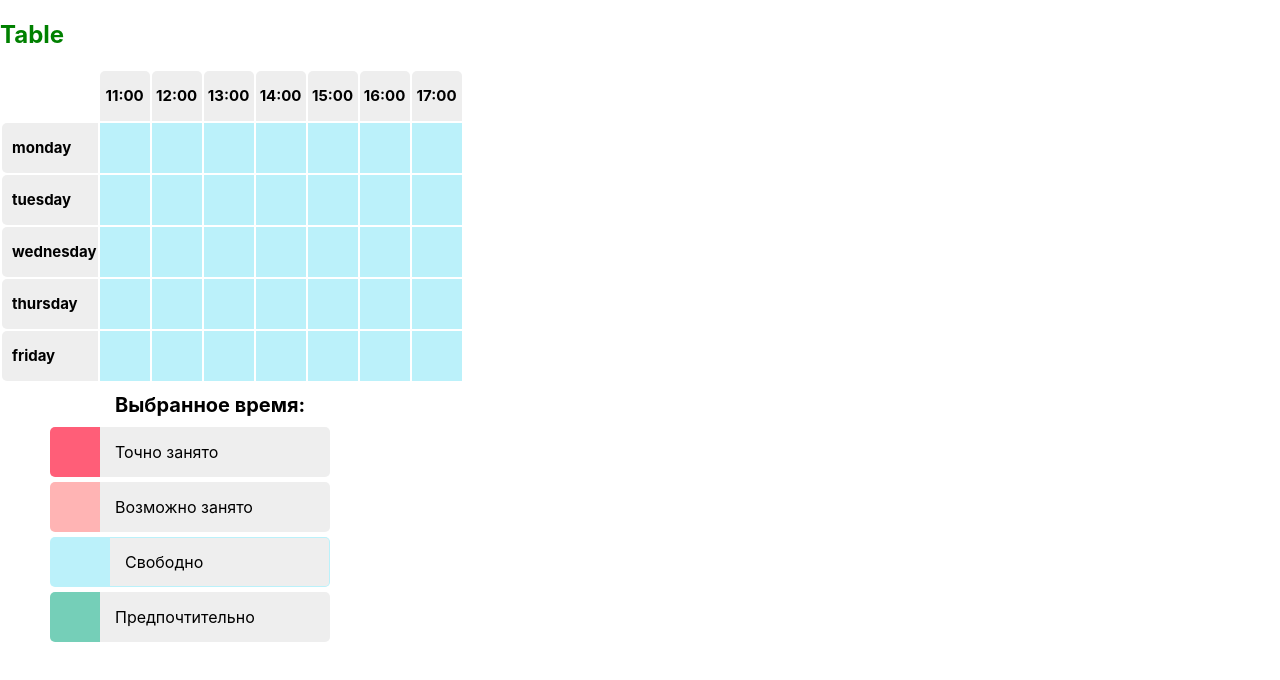
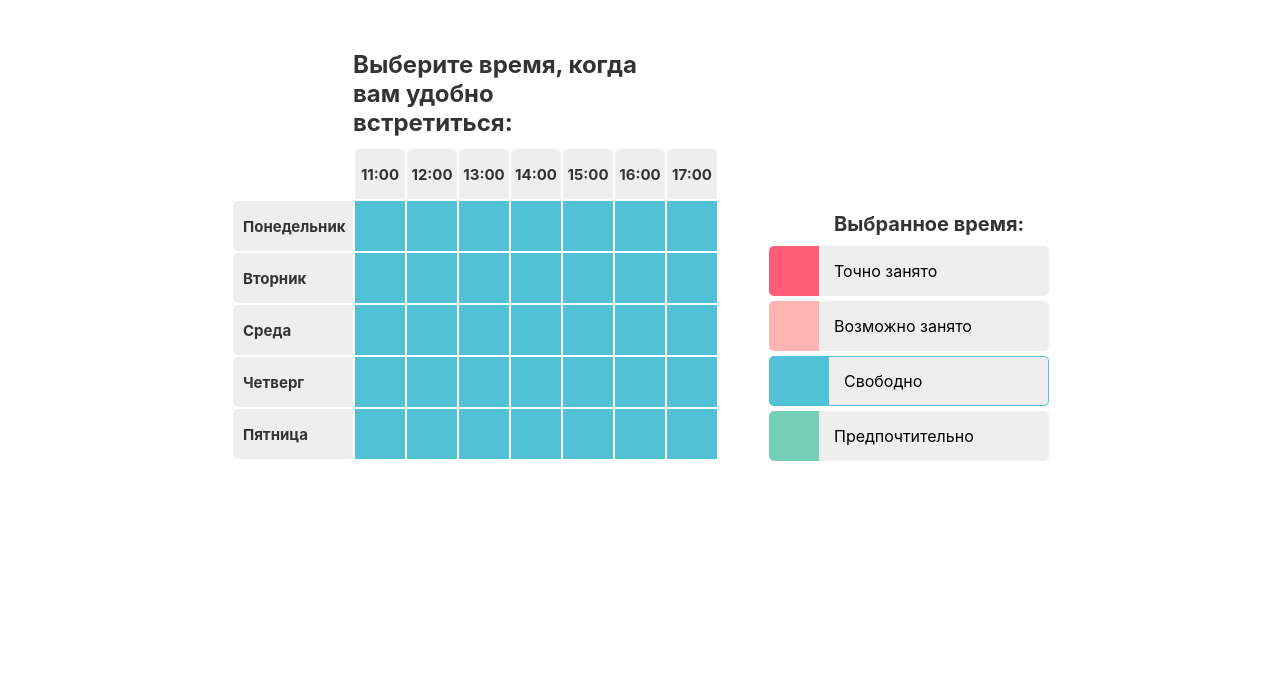
Before and after one commit to fmvasilenko/calendar, a React (Create React App) app: page /table in a window 1280 px wide. Shown: the top 680 px of the page. Built offline with nearby package versions, Linux system fonts and the light colour scheme.

Commit message:
added page styles

```diff
--- a/src/components/Table/Table.style.ts
+++ b/src/components/Table/Table.style.ts
@@ -3,14 +3,18 @@ import styled from 'styled-components';
 const Hour = styled.th`
   height: 50px;
   font-size: 15px;
+  color: #333;
   border-radius: 5px 5px 0 0;
   background: #eee;
 `;
 
 const Day = styled.th`
+  width: 120px;
   height: 50px;
   font-size: 15px;
   text-align: left;
+  text-transform: capitalize;
+  color: #333;
   padding-left: 10px;
   border-radius: 5px 0 0 5px;
   background: #eee;
--- a/src/components/ToolsPanel/ToolsPanel.style.ts
+++ b/src/components/ToolsPanel/ToolsPanel.style.ts
@@ -2,7 +2,7 @@ import styled from 'styled-components';
 
 const Panel = styled.form`
   margin-left: 50px;
-  max-width: 280px;
+  width: 280px;
 `;
 
 const Title = styled.p`
@@ -10,6 +10,7 @@ const Title = styled.p`
   margin: 10px 0;
   font-size: 20px;
   font-weight: bold;
+  color: #333;
 `;
 
 export {
--- a/src/helpers/getMomentStatusColor.ts
+++ b/src/helpers/getMomentStatusColor.ts
@@ -4,7 +4,7 @@ const getMomentStatusColor = (moment: MomentStatus) => {
   switch (moment) {
     case 'busy': return '#ff5e78';
     case 'undesirable': return '#ffb4b4';
-    case 'free': return '#bbf1fa';
+    case 'free': return '#51c2d5';
     case 'preferred': return '#75cfb8';
     default: return '';
   }
--- a/src/index.css
+++ b/src/index.css
@@ -14,4 +14,6 @@ code {
 
 * {
   box-sizing: border-box;
+  padding: 0;
+  margin: 0;
 }
--- a/src/pages/Table/Table.style.ts
+++ b/src/pages/Table/Table.style.ts
@@ -1,9 +1,26 @@
 import styled from 'styled-components';
 
+const Page = styled.div`
+  display: flex;
+  justify-content: center;
+  align-items: flex-end;
+  width: 100%;
+  margin-top: 50px;
+`;
+
+const Calendar = styled.div`
+
+`;
+
 const Title = styled.h2`
-  color: green;
+  max-width: 300px;
+  margin-left: 122px;
+  margin-bottom: 10px;
+  color: #333;
 `;
 
 export {
+  Page,
+  Calendar,
   Title
 }
--- a/src/pages/Table/Table.tsx
+++ b/src/pages/Table/Table.tsx
@@ -1,19 +1,21 @@
 import CalendarTable from '../../components/Table/Table';
 import ToolsPanel from '../../components/ToolsPanel/ToolsPanel';
-import { Title } from './Table.style';
+import { Page, Calendar, Title } from './Table.style';
 
 const tableProps = {
-  days: ['monday', 'tuesday', 'wednesday', 'thursday', 'friday'],
+  days: ['Понедельник', 'Вторник', 'Среда', 'Четверг', 'Пятница'],
   hours: ['11:00', '12:00', '13:00', '14:00', '15:00', '16:00', '17:00']
 }
 
 const Table = (): JSX.Element => {
   return (
-    <>
-      <Title>Table</Title>
-      <CalendarTable {...tableProps}/>
+    <Page>
+      <Calendar>
+        <Title>Выберите время, когда вам удобно встретиться:</Title>
+        <CalendarTable {...tableProps}/>
+      </Calendar>
       <ToolsPanel />
-    </>
+    </Page>
   );
 }
 
```
Also changed, not shown: 1 other file (tests, documents, lock files or other folders).
